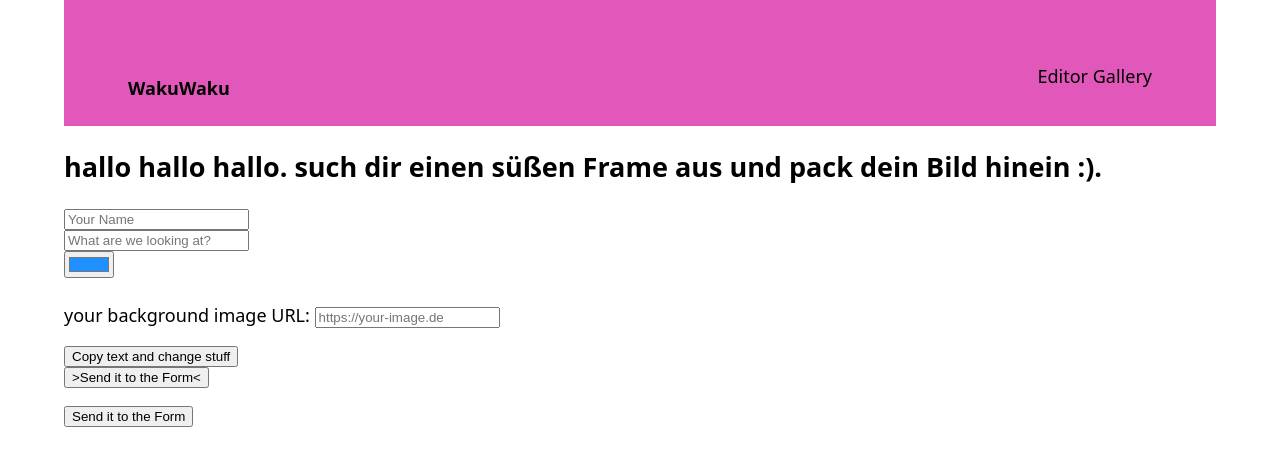
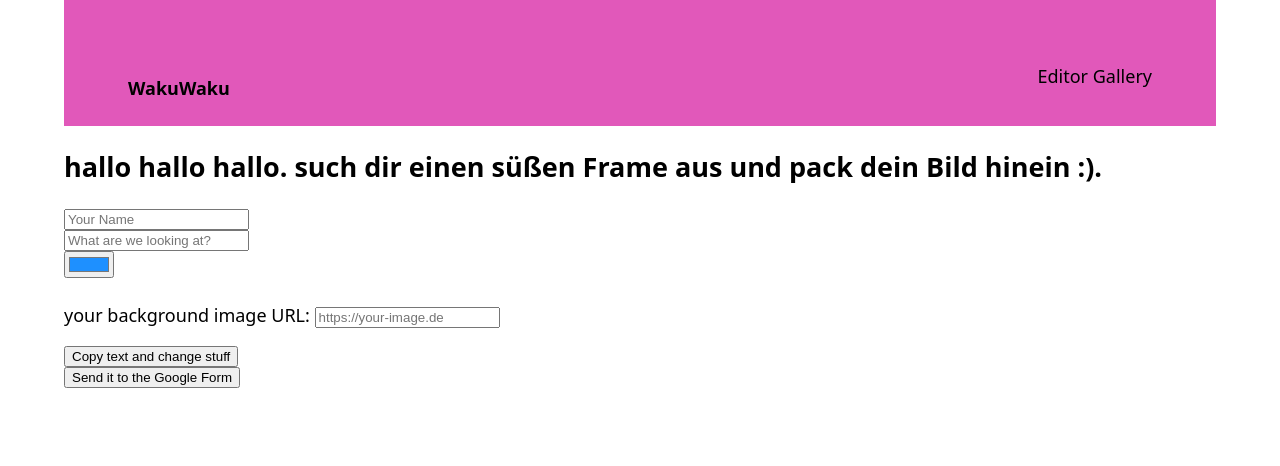
Before and after one commit to Lenarxo/24Frames, a plain HTML site: page Pages/editor.html in a window 1280 px wide. Drawn offline with nearby package versions, Linux system fonts and the light colour scheme; no server answers.

Commit message:
renamed button

```diff
--- a/Pages/editor.html
+++ b/Pages/editor.html
@@ -53,11 +53,11 @@
 
 <!-- The button used to copy the text -->
 <button onclick="CopyEachOne()">Copy text and change stuff</button>
+<br>
 <form action="https://docs.google.com/forms/d/e/1FAIpQLSeIePQe2RlzDWoSGJ9k7rjwft-QQkpKY2_qSFwnrNCorADV7w/viewform">
-    <input type="submit" value=">Send it to the Form<" />
+    <input type="submit" value="Send it to the Google Form" />
 </form>
 
-<button onclick="CopyEachOne()">Send it to the Form</button>
     </div>
 
     </main>
```
